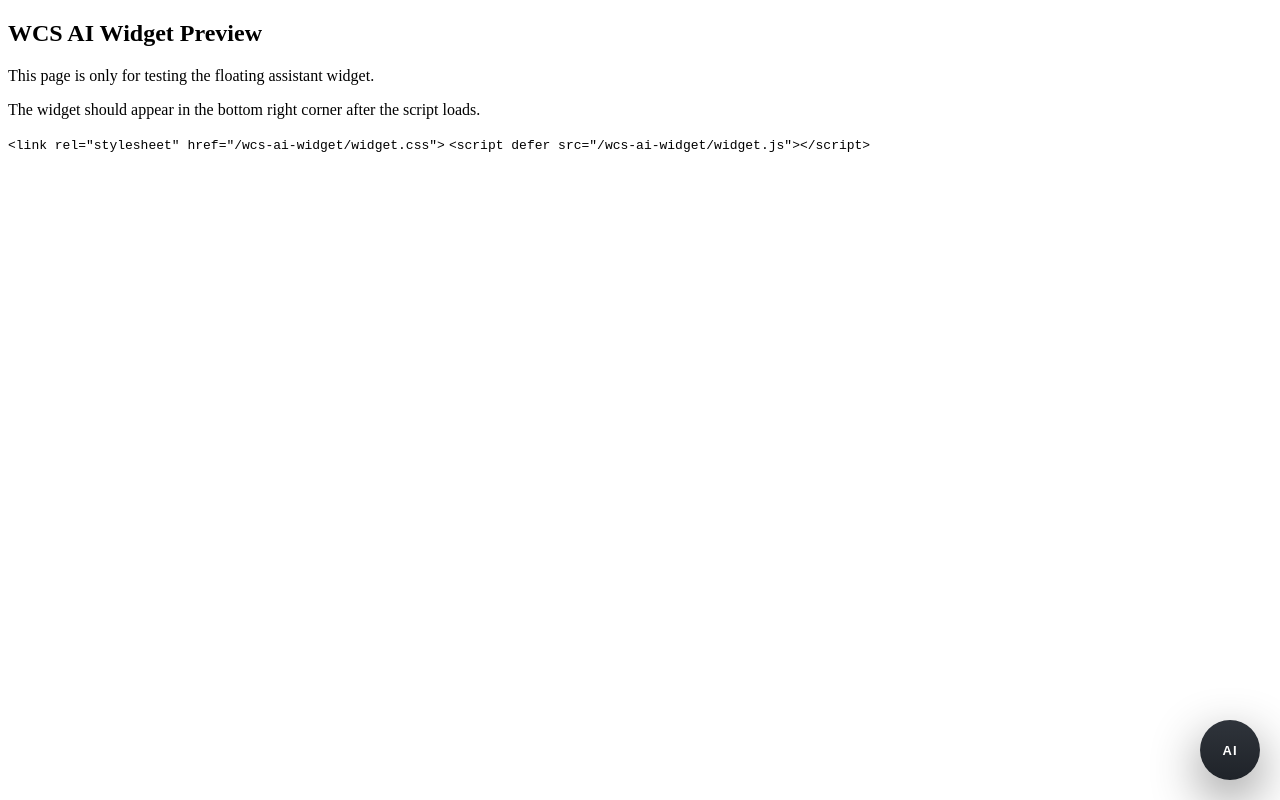
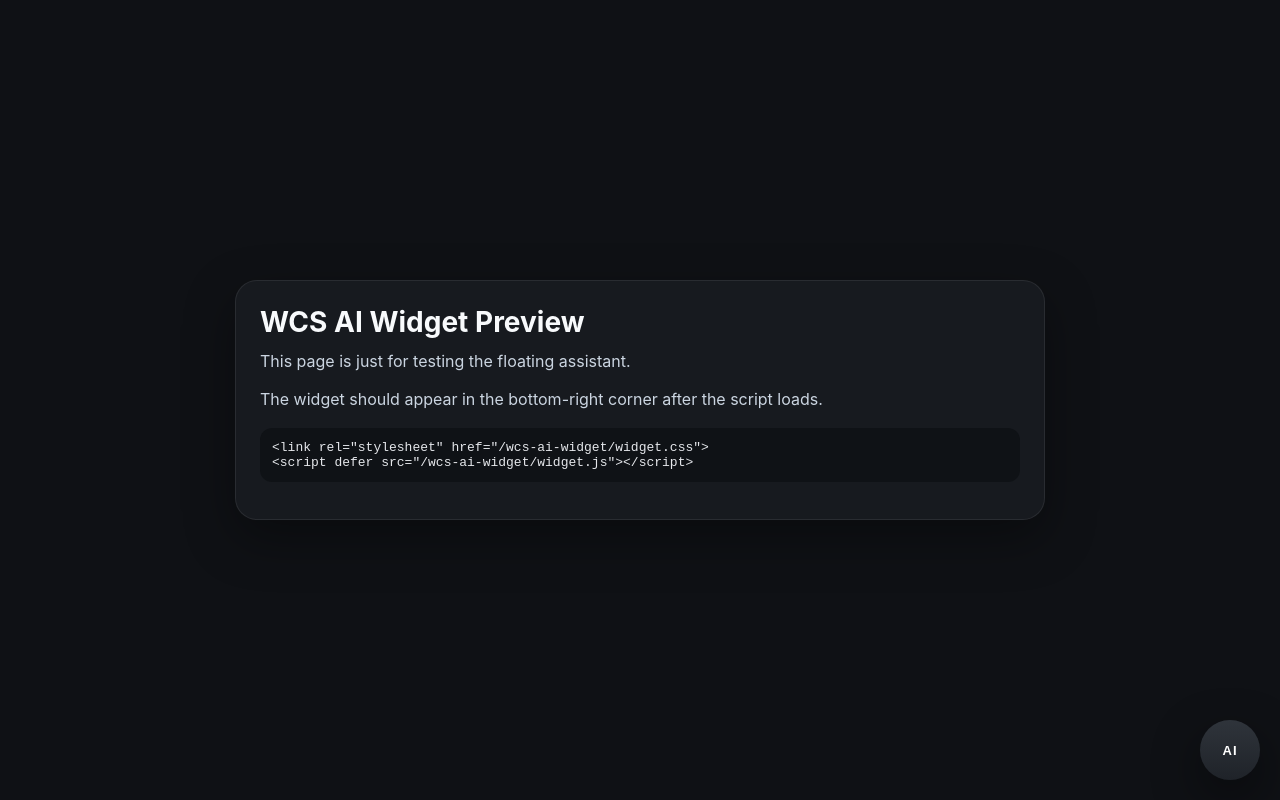
Before and after one commit to U-spe/WCS-Website-2.0, a website: page wcs-ai-widget/index.html in a window 1280 px wide. Drawn offline with Linux system fonts and the light colour scheme.

Commit message:
Refactor HTML structure and styles for preview page

```diff
--- a/wcs-ai-widget/index.html
+++ b/wcs-ai-widget/index.html
@@ -6,18 +6,18 @@
   <title>WCS AI Widget Preview</title>
   <link rel="stylesheet" href="/wcs-ai-widget/widget.css" />
 </head>
-<body>
-  <main class="preview-shell">
-    <section class="preview-card">
-      <h1>WCS AI Widget Preview</h1>
-      <p>
-        This page is only for testing the floating assistant widget.
+<body style="margin:0; min-height:100vh; background:#0f1115;">
+  <main style="min-height:100vh; display:grid; place-items:center; color:#f8fafc; padding:24px; box-sizing:border-box;">
+    <section style="max-width:760px; width:100%; background:#171a1f; border:1px solid rgba(255,255,255,0.08); border-radius:22px; padding:24px; box-shadow:0 18px 50px rgba(0,0,0,0.35); font-family:Inter, system-ui, sans-serif;">
+      <h1 style="margin:0 0 10px; font-size:28px;">WCS AI Widget Preview</h1>
+      <p style="margin:0 0 12px; color:#cbd5e1; line-height:1.6;">
+        This page is just for testing the floating assistant.
       </p>
-      <p>
-        The widget should appear in the bottom right corner after the script loads.
+      <p style="margin:0; color:#cbd5e1; line-height:1.6;">
+        The widget should appear in the bottom-right corner after the script loads.
       </p>
-      <code>&lt;link rel="stylesheet" href="/wcs-ai-widget/widget.css"&gt;</code>
-      <code>&lt;script defer src="/wcs-ai-widget/widget.js"&gt;&lt;/script&gt;</code>
+      <pre style="margin-top:16px; padding:12px; border-radius:12px; background:#0f1216; color:#e5e7eb; overflow:auto;">&lt;link rel="stylesheet" href="/wcs-ai-widget/widget.css"&gt;
+&lt;script defer src="/wcs-ai-widget/widget.js"&gt;&lt;/script&gt;</pre>
     </section>
   </main>
 
```
